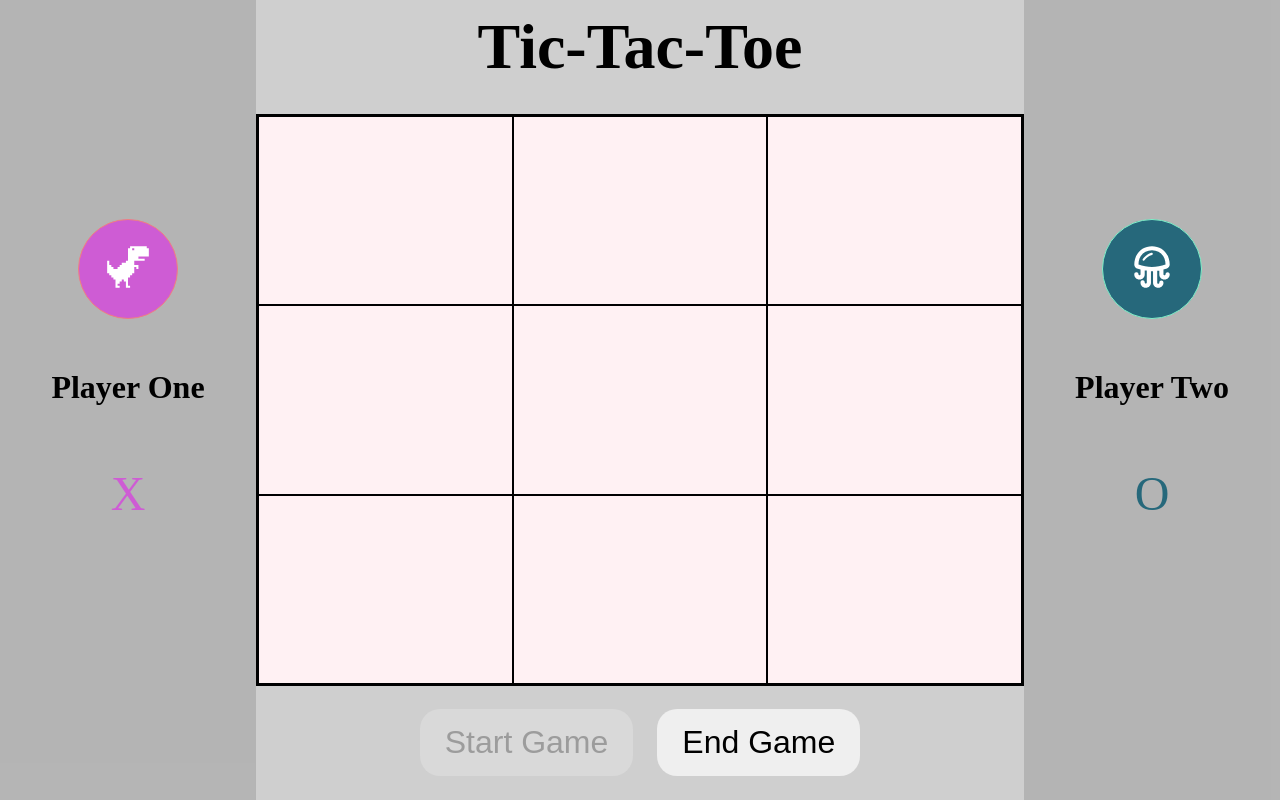
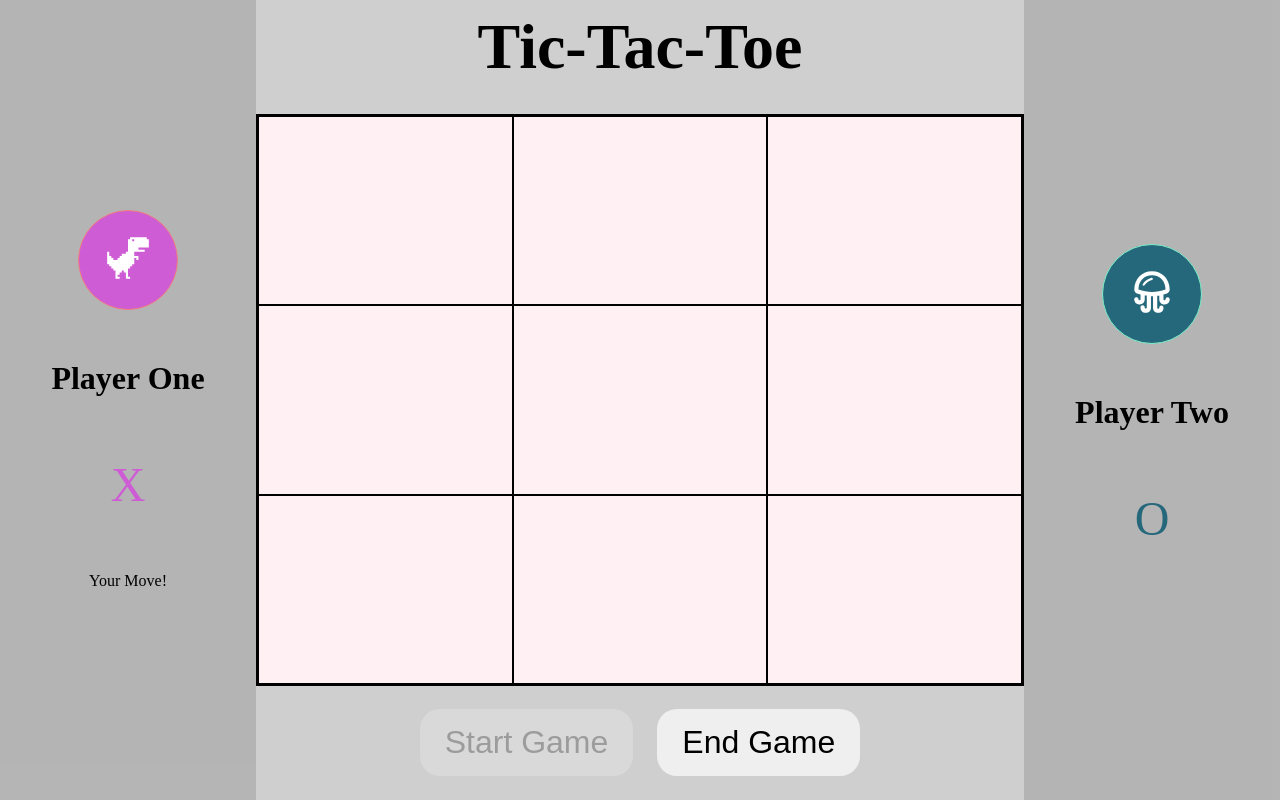
Before and after one commit to ckauj/tic-tac-toe, a plain HTML site: page index.html in a window 1280 px wide. Both pictures are taken after a click on the button "Start Game". Drawn offline with Linux system fonts and the light colour scheme.

Commit message:
Add player turn elements Add toggle for player turn Add resetGameDisplay fn to put repeated code for when game ends naturally or endGameBtn clicked Change clearBoard to removeSquaresFromBoard for clarity

```diff
--- a/index.html
+++ b/index.html
@@ -28,7 +28,7 @@
             </div>
             <h2 id="player-one" class="player-name">Player One</h2>
             <span class="player-symbol">X</span>
-            <span class="player-one-turn"></span>
+            <span class="player-one-turn hide">Your Move!</span>
         </div>
         <div class="board-container">
             <div class="square-container"></div>
@@ -39,7 +39,7 @@
             </div>
             <h2 id="player-two" class="player-name">Player Two</h2>
             <span class="player-symbol">O</span>
-            <span class="player-two-turn"></span>
+            <span class="player-two-turn hide">Your Move!</span>
         </div>
         <div class="footer">
             <button class="footer-game-start-button">Start Game</button>
--- a/script.js
+++ b/script.js
@@ -162,17 +162,24 @@ function gameDisplay() {
     const modalOuterElem = document.querySelector('.modal-outer');
     const modalInnerElem = document.querySelector('.modal-inner');
     const playerNamesContainerElem = document.querySelector('.player-names');
+    const playerOneTurnElem = document.querySelector('.player-one-turn');
+    const playerTwoTurnElem = document.querySelector('.player-two-turn');
 
-    clearBoard();
+    resetGameDisplay()
+    removeSquaresFromBoard();
 
-    // Only toggles off or does nothing
     modalOuterElem.classList.toggle('open', false);
-
     playerNamesContainerElem.classList.toggle('hide', true);
-
+    playerOneTurnElem.classList.toggle('hide', false);
     modalInnerElem.textContent = "";
 
-    endGameBtn.addEventListener('click', clearBoard);
+    const togglePlayerTurn = () => {
+        playerOneTurnElem.classList.toggle('hide');
+        playerTwoTurnElem.classList.toggle('hide');
+    };
+
+    endGameBtn.addEventListener('click', removeSquaresFromBoard);
+    endGameBtn.addEventListener('click', resetGameDisplay);
 
     const setPlayerNames = (function() {
         const playerOneInpElem = document.getElementById('player-one-name');
@@ -199,6 +206,7 @@ function gameDisplay() {
 
         if(typeof nextMove === 'string') {
             btn.textContent = nextMove;
+            togglePlayerTurn();
         }
 
         isWinner(newGame.getWinner());
@@ -232,12 +240,6 @@ function gameDisplay() {
     const endGame = () => {
         modalOuterElem.classList.toggle('open');
 
-        playerNamesContainerElem.classList.toggle('hide', false);
-
-        // When startGame is clicked after win, old eventListener stays on endGameBtn
-        // ...even though clearBoard() runs on new game
-        endGameBtn.removeEventListener('click', clearBoard);
-
         // Disable all squares to avoid click events
         // Change unplayed squares background color for clarity
         squareContainerElem.querySelectorAll('button').forEach(
@@ -248,7 +250,7 @@ function gameDisplay() {
                 }
             });
 
-            toggleGameBtns();
+        resetGameDisplay()
     };
 
     for(let row = 0; row < dimensions; row++) {
@@ -273,18 +275,20 @@ function gameDisplay() {
         endGameBtn.disabled = endGameBtn.disabled === true ? false : true;
     }
 
-    function clearBoard() {
-        playerNamesContainerElem.classList.toggle('hide', false);
-
+    function removeSquaresFromBoard() {
         while(squareContainerElem.firstChild) {
             squareContainerElem.removeChild(squareContainerElem.firstChild);
         }
+    }
 
-        endGameBtn.removeEventListener('click', clearBoard);
-
+    function resetGameDisplay() {
+        playerNamesContainerElem.classList.toggle('hide', false);
+        playerOneTurnElem.classList.toggle('hide', true);
+        playerTwoTurnElem.classList.toggle('hide', true);
+        endGameBtn.removeEventListener('click', removeSquaresFromBoard);
+        endGameBtn.removeEventListener('click', resetGameDisplay);
         toggleGameBtns();
     }
-
 }
 const endGameBtn = document.querySelector('.footer-game-end-button');
 endGameBtn.disabled = true;
```
